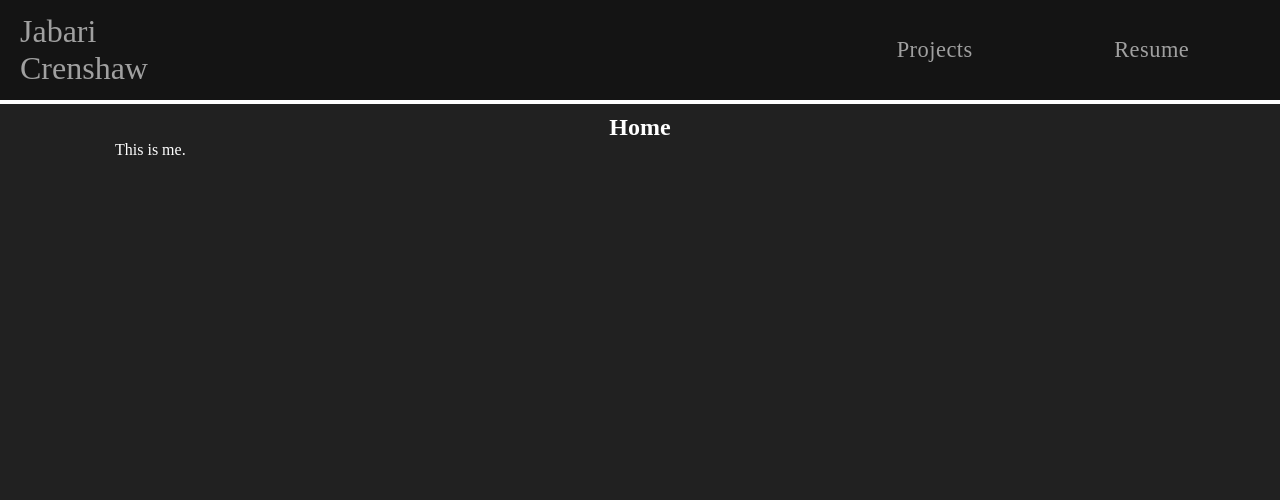
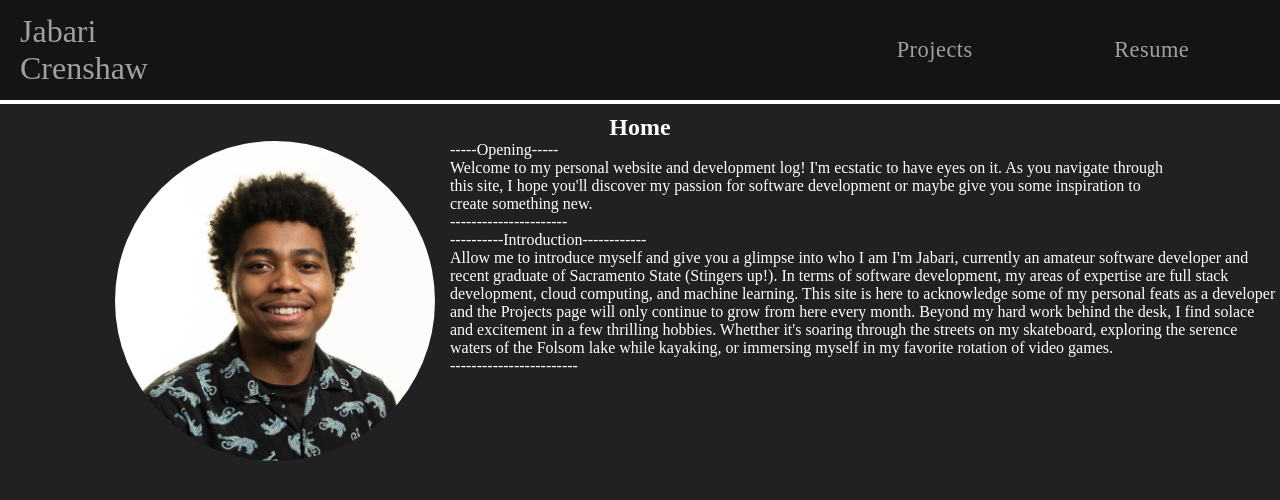
Before and after one commit to jabaricrenshaw/Personal_Website, a Nuxt app: page / in a window 1280 px wide. Shown: the top 500 px of the page. Built offline with nearby package versions, Linux system fonts and the light colour scheme.

Commit message:
New Landing Page

```diff
--- a/pages/index.vue
+++ b/pages/index.vue
@@ -4,8 +4,40 @@
     <div class="content">
       <h2 id="pageheader">Home</h2>
       <div class="home-wrapper">
-        <p>This is me.</p>
-      </div>
+
+        <div class='profile-img'>
+          <img  src='images/profileimage.jpg'/>
+        </div>
+            -----Opening-----<br />
+            Welcome to my personal website and development log! I'm ecstatic
+            to have eyes on it. As you navigate through this site, I hope
+            you'll discover my passion for software development or maybe give
+            you some inspiration to create something new.
+            <br />----------------------
+        </div>
+        <div>
+            ----------Introduction------------<br />
+            Allow me to introduce myself and give you a glimpse into who I am
+
+            I'm Jabari, currently an amateur software developer and recent
+            graduate of Sacramento State (Stingers up!).
+
+            In terms of software development, my areas of expertise are
+            full stack development, cloud computing, and machine learning.
+
+            This site is here to acknowledge some of my personal feats as a
+            developer and the Projects page will only continue to grow from here
+            every month.
+
+            Beyond my hard work behind the desk, I find solace and excitement
+            in a few thrilling hobbies. Whetther it's soaring through the streets
+            on my skateboard, exploring the serence waters of the Folsom lake while
+            kayaking, or immersing myself in my favorite rotation of video games.
+            <br />------------------------
+          </div>
+
+
+
     </div>
   </main>
 </template>
@@ -23,13 +55,20 @@ import Header from '~/components/TopHeader.vue';
   padding-top: 10px;
   color: white;
 }
+.profile-img {
+  float: left;
+  padding: 0 15px 15px 0;
+}
+.profile-img img {
+  width: 320px;
+  border-radius: 160px;
+}
+
 #pageheader {
   text-align: center;
   color: white;
 }
 .home-wrapper {
-  display: flex;
-  flex-direction: column;
   padding: 0 3%;
   margin: auto;
   max-width: 1050px;
```
Also changed, not shown: static/images/profileimage.jpg (added).
